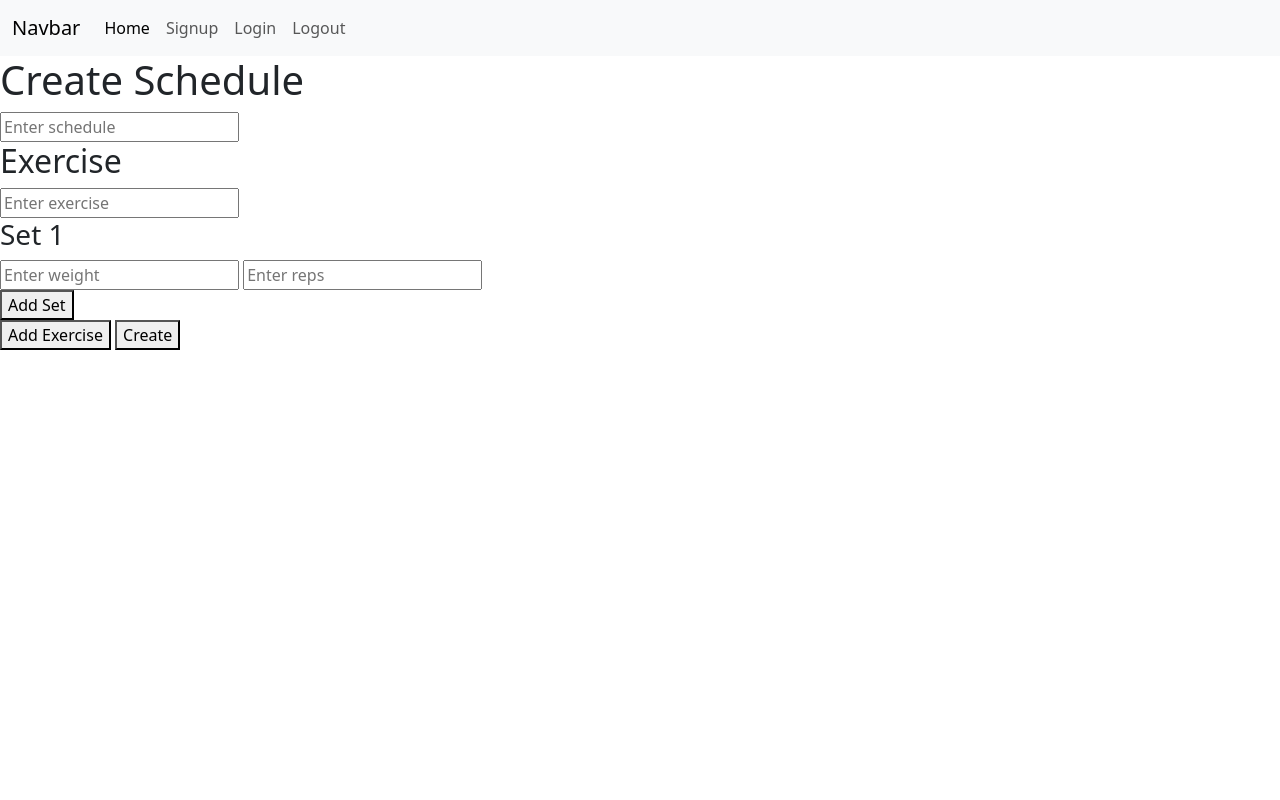
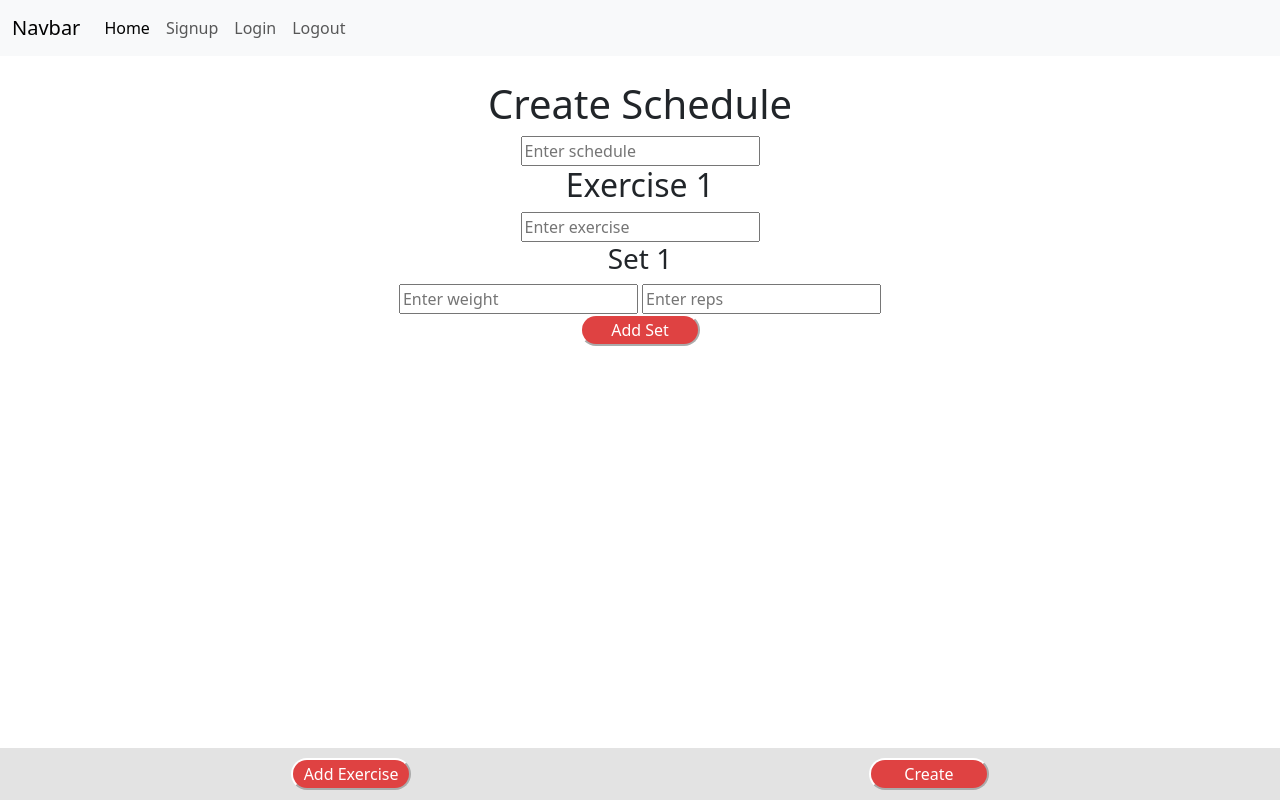
Before and after one commit to PatrickOBrien06/Zenith, a Flask app: page /schedule/create in a window 1280 px wide. Run offline with Flask 3, Linux system fonts and the light colour scheme; a user stored in the database is signed in.

Commit message:
improved: create_schedule design

```diff
--- a/website/templates/create_schedule.html
+++ b/website/templates/create_schedule.html
@@ -1,19 +1,53 @@
 {% extends 'base.html' %}
 {% block title %}{% endblock %}
 {% block content %}
-<h1>Create Schedule</h1>
-<form id="scheduleForm" method="post">
+<style>
+    body {
+        margin: 0;
+    }
+
+    .bottom-row {
+      position: fixed;
+      bottom: 0;
+      width: 100%;
+      background-color: #e3e3e3;
+      padding: 10px;
+      text-align: center;
+    }
+
+    .create_schedule, .add_exercise, .addSetButton {
+        padding: 2px;
+        border-radius: 20px;
+        background-color: rgb(223, 66, 66);
+        color: white;
+        border-color: white;
+        font-weight: 400;
+        min-width: 120px;
+    }
+
+    .col-auto {
+        width: 45%;
+        min-width: 100px;
+    }
+
+    .content {
+        margin-bottom: 85px;
+    }
+
+</style>
+<h1 align="center" class="mt-4">Create Schedule</h1>
+<form align="center" class="content" id="scheduleForm" method="post">
     <label for="schedule_name">
         <input type="text" placeholder="Enter schedule" name="schedule_name" id="schedule_name">
     </label>
-    <h2>Exercise</h2>
+    <h2>Exercise 1</h2>
     <div id="exercisesContainer">
         <div class="exercise">
             <label for="exercise_name">
                 <input type="text" placeholder="Enter exercise" name="exercise_name[]" class="exercise_input">
             </label>
             <div class="sets">
-                <h3>Set 1</h3>
+                <h3 class="set_num">Set 1</h3>
                 <div class="set">
                     <input type="text" placeholder="Enter weight" name="set_weight_1[]" class="set_input">
                     <input type="text" placeholder="Enter reps" name="set_reps_1[]" class="set_input">
@@ -22,8 +56,16 @@
             <button type="button" class="addSetButton">Add Set</button>
         </div>
     </div>
-    <button type="button" id="addExerciseButton">Add Exercise</button>
-    <button type="submit">Create</button>
+    <div class="bottom-row">
+        <div class="row justify-content-center">
+            <div class="col-auto">
+                <button type="button" class="add_exercise" id="addExerciseButton">Add Exercise</button>
+            </div>
+            <div class="col-auto">
+                <button type="submit" class="create_schedule">Create</button>
+            </div>
+        </div>
+    </div>
 </form>
 
 <script>
@@ -39,6 +81,7 @@
 
             const newSetLabel = document.createElement('h3');
             newSetLabel.innerText = `Set ${setCount}`;
+            newSetLabel.className = "set_num"
 
             const newWeightInput = document.createElement('input');
             newWeightInput.type = 'text';
@@ -50,7 +93,7 @@
             newRepsInput.type = 'text';
             newRepsInput.placeholder = 'Enter reps';
             newRepsInput.name = `set_reps_${exerciseCount}[]`;
-            newRepsInput.className = 'set_input';
+            newRepsInput.className = 'set_input_reps';
 
             newSetDiv.appendChild(newSetLabel);
             newSetDiv.appendChild(newWeightInput);
@@ -68,7 +111,7 @@
         exerciseDiv.className = 'exercise';
 
         const exerciseLabel = document.createElement('h2');
-        exerciseLabel.innerText = 'Exercise';
+        exerciseLabel.innerText = `Exercise ${exerciseCount}`;
 
         const exerciseInput = document.createElement('input');
         exerciseInput.type = 'text';
@@ -89,7 +132,7 @@
         weightInput.type = 'text';
         weightInput.placeholder = 'Enter weight';
         weightInput.name = `set_weight_${exerciseCount}[]`;
-        weightInput.className = 'set_input';
+        weightInput.className = 'set_input_weight';
 
         const repsInput = document.createElement('input');
         repsInput.type = 'text';
```
Also changed, not shown: instance/project.db (added).
